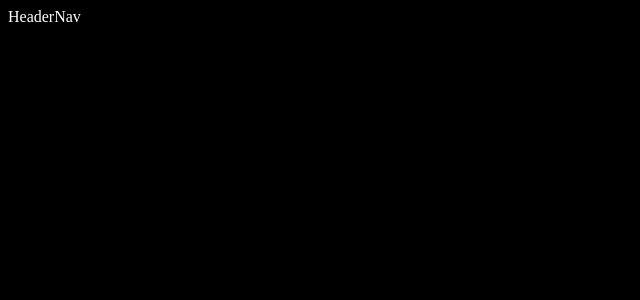
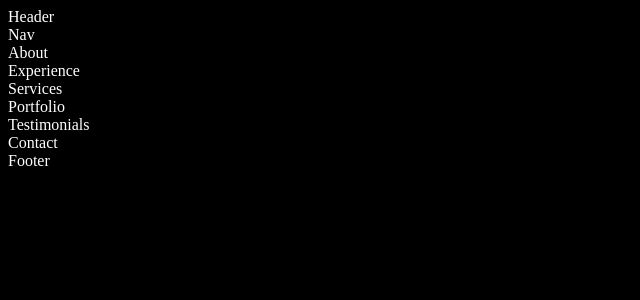
Before and after one commit to georgeophill/Portfolio-Website-React, a React (Create React App) app: page / in a window 1280 px wide. Shown: the top 300 px of the page, without its empty margins (0-640 px from the left). Built offline with nearby package versions, Linux system fonts and the light colour scheme.

Commit message:
Components built

```diff
--- a/src/App.jsx
+++ b/src/App.jsx
@@ -1,16 +1,27 @@
 import React from 'react'
 import Header from './components/header/Header'
 import Nav from './components/nav/Nav'
-
+import About from './components/about/About'
+import Experience from './components/experience/Experience'
+import Services from './components/services/Services'
+import Portfolio from './components/portfolio/Portfolio'
+import Testimonials from './components/testimonials/Testimonials'
+import Contact from './components/contact/Contact'
+import Footer from './components/footer/Footer'
 
 const App = () => {
   return (
-    <>
+    < >
 
-      <>Header</>
-      <>Nav</>
-
-
+      < Header/>
+      < Nav/>
+      < About/>
+      < Experience/>
+      < Services/>
+      < Portfolio/>
+      < Testimonials/>
+      < Contact/>
+      < Footer/>
 
      </>
   )
--- a/src/components/about/About.jsx
+++ b/src/components/about/About.jsx
@@ -1,13 +1,9 @@
 import React from 'react'
 import './about.css'
 
-import React from 'react'
-
 const about = () => {
   return (
-    <div>
-
-    </div>
+    <div> About </div>
   )
 }
 
--- a/src/components/contact/Contact.jsx
+++ b/src/components/contact/Contact.jsx
@@ -3,9 +3,7 @@ import './contact.css'
 
 const contact = () => {
   return (
-    <div>
-
-    </div>
+    <div> Contact </div>
   )
 }
 
--- a/src/components/experience/Experience.jsx
+++ b/src/components/experience/Experience.jsx
@@ -3,9 +3,7 @@ import './experience.css'
 
 const experience = () => {
   return (
-    <div>
-
-    </div>
+    <div> Experience </div>
   )
 }
 
--- a/src/components/footer/Footer.jsx
+++ b/src/components/footer/Footer.jsx
@@ -3,9 +3,7 @@ import './footer.css'
 
 const footer = () => {
   return (
-    <div>
-
-    </div>
+    <div> Footer </div>
   )
 }
 
--- a/src/components/header/Header.jsx
+++ b/src/components/header/Header.jsx
@@ -3,9 +3,7 @@ import './header.css'
 
 const header = () => {
   return (
-    <div>
-
-    </div>
+    <div> Header </div>
   )
 }
 
--- a/src/components/nav/Nav.jsx
+++ b/src/components/nav/Nav.jsx
@@ -3,9 +3,7 @@ import './nav.css'
 
 const nav = () => {
   return (
-    <div>
-
-    </div>
+    <div> Nav  </div>
   )
 }
 
--- a/src/components/portfolio/Portfolio.jsx
+++ b/src/components/portfolio/Portfolio.jsx
@@ -3,9 +3,7 @@ import './portfolio.css'
 
 const portfolio = () => {
   return (
-    <div>
-
-    </div>
+    <div> Portfolio </div>
   )
 }
 
--- /dev/null
+++ b/src/components/services/Services.jsx
@@ -0,0 +1,10 @@
+import React from 'react'
+import './services.css'
+
+const Services = () => {
+  return (
+    <div> Services </div>
+  )
+}
+
+export default Services
--- a/src/components/testimonials/Testimonials.jsx
+++ b/src/components/testimonials/Testimonials.jsx
@@ -3,9 +3,7 @@ import './testimonials.css'
 
 const testimonials = () => {
   return (
-    <div>
-
-    </div>
+    <div> Testimonials </div>
   )
 }
 
```
Also changed, not shown: src/components/services/services.css (added).
